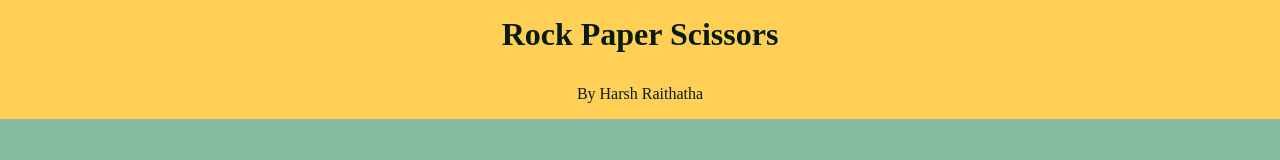
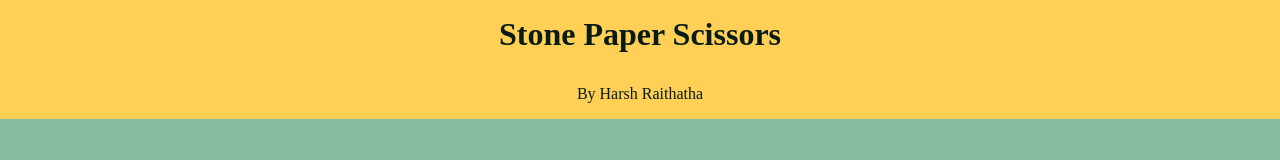
Before and after one commit to harshraithatha58/sps, a plain HTML site: page index.html in a window 1280 px wide. Shown: the top 160 px of the page. Drawn offline with Linux system fonts and the light colour scheme.

Commit message:
Update index.html

```diff
--- a/index.html
+++ b/index.html
@@ -10,7 +10,7 @@
 </head>
 
 <body>
-    <h1 class="gameHeading">Rock Paper Scissors</h1>
+    <h1 class="gameHeading">Stone Paper Scissors</h1>
     <p class="gameHeading">By Harsh Raithatha</p>
     <div class="choices">
         <div class="choice box" id="Rock">
```
